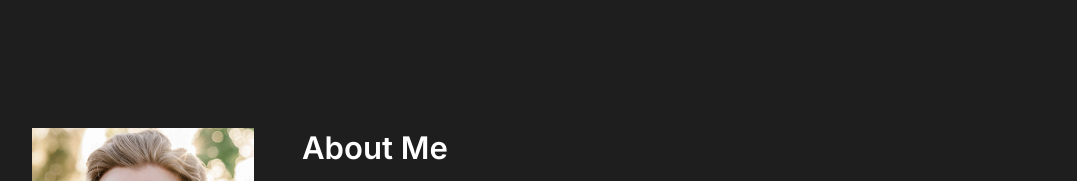
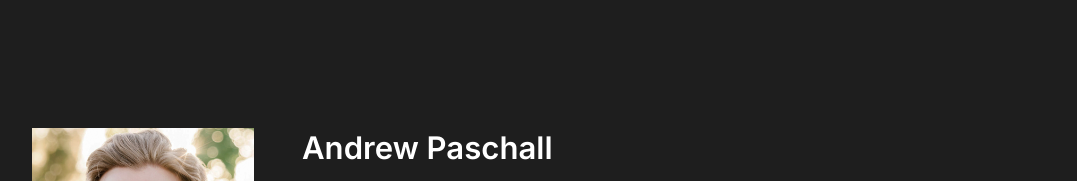
Before and after one commit to andrew-paschall/andrew-paschall.github.io, a plain HTML site: page index.html in a window 1280 px wide. Shown: the part 880-1061 px from the top of the page, without its empty margins (92-1169 px from the left). Drawn offline with Linux system fonts and the light colour scheme.

Commit message:
Update index.html

```diff
--- a/index.html
+++ b/index.html
@@ -96,7 +96,7 @@
                 <img class="s-about__pic" src="images/Profile.jpg" alt="Andrew Paschall">
             </div>
             <div class="column large-9 tab-12 s-about__content">
-                <h3>About Me</h3>
+                <h3>Andrew Paschall</h3>
                 <p>
                I am a hands-on technology leader managing a high-performing team of Salesforce Developers and Administrators at <a href="https://www.allstateidentityprotection.com/" target="_blank">Allstate Identity Protection</a>.
 			 </p>
```
